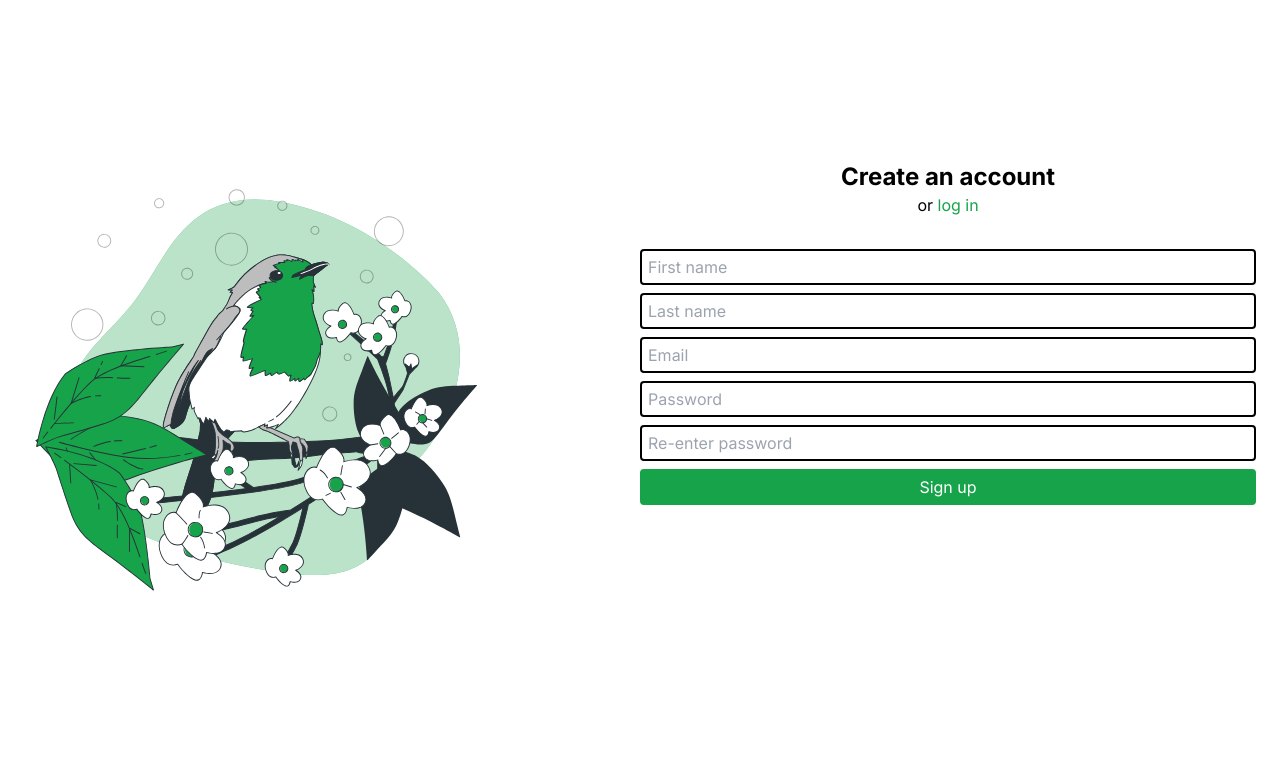
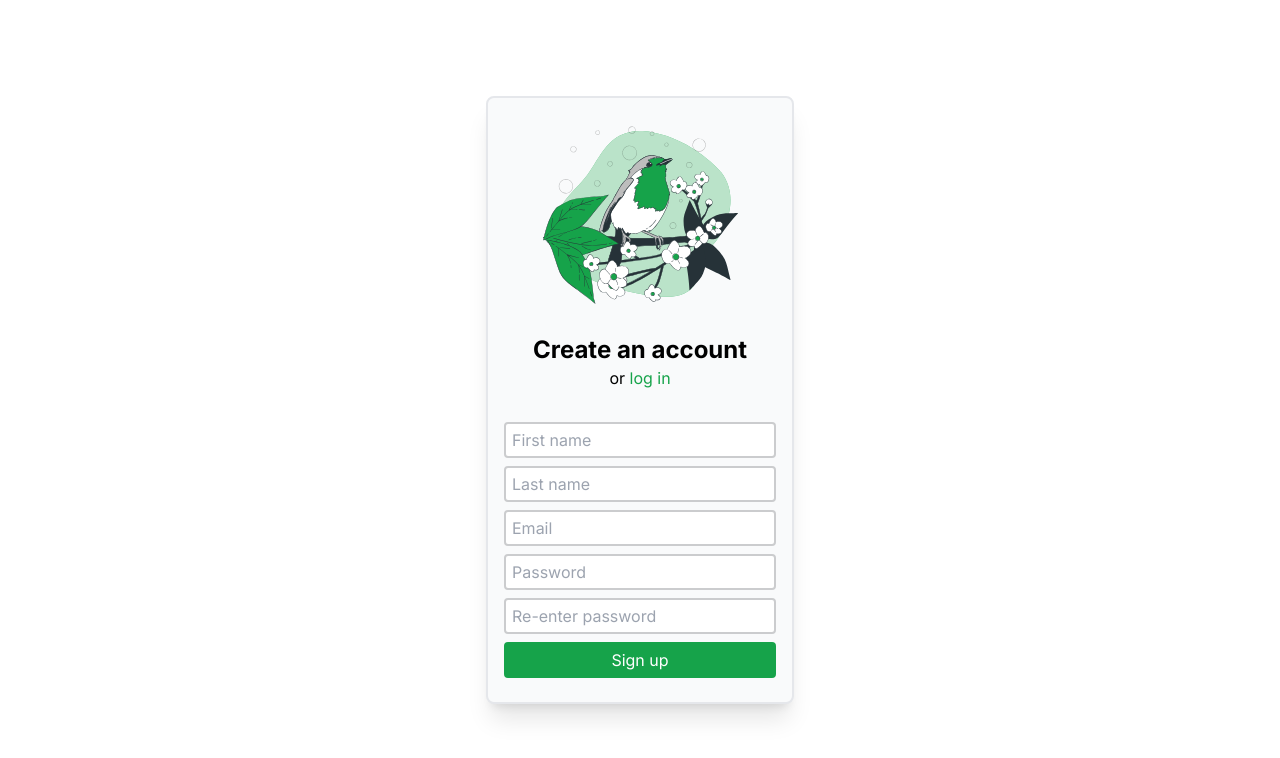
Before and after one commit to des-afari/login_system_in_django, a Django app: page / in a window 1280 px wide. Shown: the top 758 px of the page. Run offline with Django 4.2, Linux system fonts and the light colour scheme; style sheets or scripts are compiled from the project's sources.

Commit message:
added sign up styles

```diff
--- /dev/null
+++ b/static/css/miscellanous.css
@@ -0,0 +1,17 @@
+input{
+    width: 100%;
+    margin-bottom: 0.5rem;
+    border: 2px solid #16a34a;
+    padding: 0.25rem;
+    border-radius: 0.25rem;
+}
+
+input[type='text'], input[type='password']{
+    border: 2px solid #cbccce;
+    padding-left: 0.375rem;
+}
+
+input[type='text']:focus, input[type='password']:focus{
+    outline: none;
+    border-color: #16a34a;
+}
--- a/templates/base.html
+++ b/templates/base.html
@@ -10,6 +10,7 @@
     <link rel="preconnect" href="https://fonts.gstatic.com" crossorigin>
     <link href="https://fonts.googleapis.com/css2?family=Inter:wght@400;700&display=swap" rel="stylesheet">
     <link rel="stylesheet" href=" {% static 'css/main.css' %} ">
+    <link rel="stylesheet" href=" {% static 'css/miscellanous.css' %} ">
     <style>
         body{
             font-family: 'Inter', system-ui, -apple-system, BlinkMacSystemFont, 'Segoe UI', Roboto, Oxygen, Ubuntu, Cantarell, 'Open Sans', 'Helvetica Neue', sans-serif;
@@ -19,8 +20,6 @@
             font-weight: 700;
         }
     </style>
-    {% block head %}
-    {% endblock %}
 </head>
 <body class="bg-white">
     {% block content %}
--- a/templates/registration/signup.html
+++ b/templates/registration/signup.html
@@ -1,33 +1,17 @@
 {% extends 'base.html' %}
 {% load static %}
-{% block head %}
-<style>
-    input{
-        width: 100%;
-        margin-bottom: 0.5rem;
-        border: 2px solid #16a34a;
-        padding: 0.25rem;
-        border-radius: 0.25rem;
-    }
-
-    input[type='text'], input[type='password']{
-        border: 2px solid black;
-        padding-left: 0.375rem;
-    }
-</style>
-{% endblock %}
 {% block content %}
 <main class="h-screen p-6 flex justify-center items-center">
-    <div class="flex flex-col md:grid md:grid-cols-2">
-        <img src="{% static 'svg/main.svg' %}" alt="main" class="self-center w-3/4 mb-4">
-        <div>
+    <div class="flex flex-col sm:w-5/12 sm:bg-gray-50 sm:p-4 sm:rounded-lg sm:border-2 sm:shadow-xl lg:w-3/12">
+        <img src="{% static 'svg/main.svg' %}" alt="main" class=" self-center mb-4 w-3/4">
+        <div class="sm:flex-1">
             <h1 class="text-2xl text-center">Create an account</h1>
             <p class="text-center mb-2">or <a href="{% url 'login' %}" class="text-green-600 hover:text-green-500">log in</a></p>
-            <small class="text-white">Invalid credentials</small>
+            <small class="text-white sm:text-gray-50">Invalid credentials</small>
             <form action="" method="POST">
                 {% csrf_token %}
                 {{form}}
-                <input type="submit" value="Sign up" class="bg-green-600 text-white hover:bg-green-500 hover:border-green-500">
+                <input type="submit" value="Sign up" class="bg-green-600 text-white hover:bg-green-500 hover:border-green-500 cursor-pointer">
             </form>
         </div>
     </div>
```
